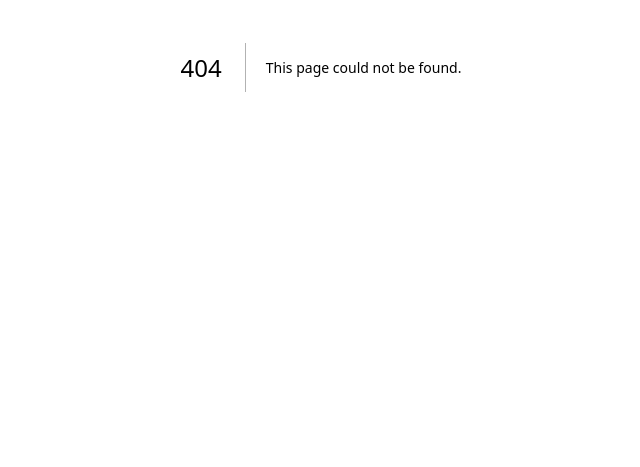
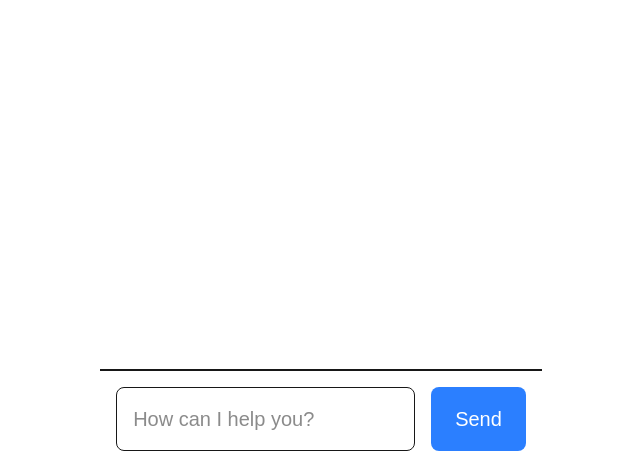
Before and after one commit to Slava-stack/nextjs-ai-app, a Next.js app: page /ui/stream in a window 1280 px wide. Before the commit this address had no page. Shown: the part 333-800 px from the top of the page, without its empty margins (319-959 px from the left). Built offline with nearby package versions, Linux system fonts and the light colour scheme.

Commit message:
ai stream has been added

```diff
--- /dev/null
+++ b/src/app/api/stream/route.ts
@@ -0,0 +1,18 @@
+import { streamText } from "ai";
+import { openai } from "@ai-sdk/openai";
+
+export async function POST(req: Request) {
+  try {
+    const { prompt } = await req.json();
+
+    const result = streamText({
+      model: openai("gpt-4.1-nano"),
+      prompt,
+    });
+
+    return result.toUIMessageStreamResponse();
+  } catch (error) {
+    console.error("Error streaming text:", error);
+    return new Response("Failed to stream text", { status: 500 });
+  }
+}
--- a/src/app/ui/completion/page.tsx
+++ b/src/app/ui/completion/page.tsx
@@ -39,10 +39,15 @@ export default function CompletionPage() {
 
   return (
     <div className="display flex justify-center h-screen items-center">
-      {completion ? <div className="px-10">{completion}</div> : null}
+      {completion ? (
+        <div className="whitespace-pre-wrap w-xl">{completion}</div>
+      ) : null}
       {error && <div className="text-red-500">{error}</div>}
-      <form onSubmit={complete} className="fixed bottom-0 mb-4 px-4">
-        <div className="display flex justify-end gap-4">
+      <form
+        onSubmit={complete}
+        className="fixed bottom-0 mb-4 px-4 border-t-2 pt-4"
+      >
+        <div className="flex justify-end gap-4">
           <input
             type="text"
             placeholder="How can I help you?"
@@ -53,7 +58,7 @@ export default function CompletionPage() {
           <button
             disabled={isLoading}
             type="submit"
-            className="px-6 py-4 bg-blue-500 text-white text-bold rounded-lg hover:bg-blue-600 transition-colors duration-350 cursor-pointer"
+            className="px-6 py-4 bg-blue-500 text-white text-bold rounded-lg text-[20px] hover:bg-blue-600 transition-colors duration-350 cursor-pointer"
           >
             {isLoading ? "Wait" : "Send"}
           </button>
--- /dev/null
+++ b/src/app/ui/stream/page.tsx
@@ -0,0 +1,59 @@
+"use client";
+
+import { useCompletion } from "@ai-sdk/react";
+
+export default function StreamPage() {
+  const {
+    completion,
+    input,
+    handleInputChange,
+    handleSubmit,
+    isLoading,
+    error,
+    setInput,
+    stop,
+  } = useCompletion({
+    api: "/api/stream",
+  });
+
+  return (
+    <div className="flex flex-col h-screen items-center pt-20">
+      {error && <div className="text-red-500">{error.message}</div>}
+      {isLoading && !completion && <div>Loading...</div>}
+      {completion && (
+        <div className="w-xl whitespace-pre-wrap">{completion}</div>
+      )}
+      <form
+        action="submit"
+        className="fixed bottom-0 mb-4 px-4 border-t-2 pt-4"
+        onSubmit={(e) => {
+          e.preventDefault();
+          handleSubmit(e);
+          setInput("");
+        }}
+      >
+        <div className="flex justify-end gap-4">
+          <input
+            type="text"
+            placeholder="How can I help you?"
+            className="p-4 bg-grey-100 border border-grey-300 rounded-lg max-w-sm w-full text-[20px]"
+            value={input}
+            onChange={handleInputChange}
+          />
+          {isLoading ? (
+            <button
+              onClick={stop}
+              className="px-6 py-4 bg-red-500 text-white text-bold rounded-lg text-[20px] hover:bg-red-600 transition-colors duration-350 cursor-pointer"
+            >
+              Stop
+            </button>
+          ) : (
+            <button className="px-6 py-4 bg-blue-500 text-white text-bold rounded-lg text-[20px] hover:bg-blue-600 transition-colors duration-350 cursor-pointer">
+              Send
+            </button>
+          )}
+        </div>
+      </form>
+    </div>
+  );
+}
```
